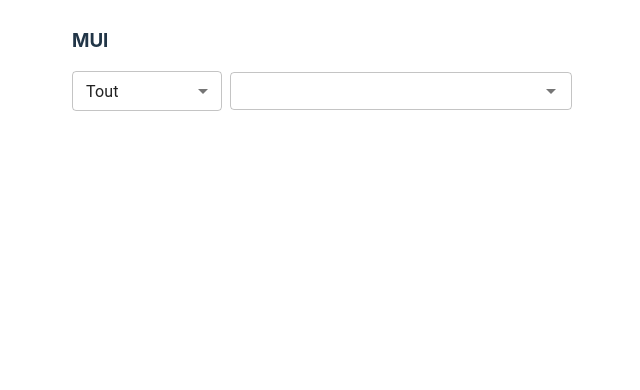
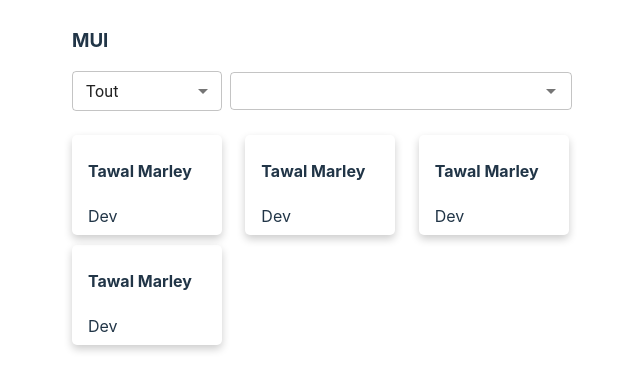
Before and after one commit to TawalMc/SearchbarWithSelectAndFilter, a React (Vite) app: page / in a window 1280 px wide. Shown: the top 390 px of the page, without its empty margins (318-958 px from the left). Built offline with nearby package versions, Linux system fonts and the light colour scheme.

Commit message:
feat: add cards to view to display selected items

```diff
--- /dev/null
+++ b/src/component/Card/Card.module.css
@@ -0,0 +1,19 @@
+.card {
+  box-shadow: 0 4px 8px 0 rgba(0,0,0,0.2);
+  transition: 0.3s;
+  width: 150px;
+  height: 100px;
+  border-radius: 5px;
+}
+
+.card:hover {
+  box-shadow: 0 8px 16px 0 rgba(0,0,0,0.2);
+}
+
+img {
+  border-radius: 5px 5px 0 0;
+}
+
+.container {
+  padding: 2px 16px;
+}
--- /dev/null
+++ b/src/component/Card/Card.tsx
@@ -0,0 +1,25 @@
+import { DummyDataType } from '../../dummy';
+import style from './Card.module.css';
+
+export type CardProps = {
+  firstName: string;
+  lastName?: string | null;
+  title: string;
+};
+
+const Card = ({ firstName, lastName, title }: CardProps) => {
+  return (
+    <div className={style.card}>
+      <div className={style.container}>
+        <h4>
+          <b>
+            {firstName} {lastName}
+          </b>
+        </h4>
+        <p>{title}</p>
+      </div>
+    </div>
+  );
+};
+
+export default Card;
--- /dev/null
+++ b/src/component/Card/Cards.module.css
@@ -0,0 +1,7 @@
+.gridContainer {
+  display: grid;
+  grid-template-columns: auto auto auto;
+  grid-template-rows: 80px auto 80px;
+  column-gap: 20px;
+  row-gap: 30px;
+}
--- /dev/null
+++ b/src/component/Card/Cards.tsx
@@ -0,0 +1,19 @@
+import style from './Cards.module.css';
+import { CardProps } from './Card/Card';
+import Card from './Card';
+
+export type CardsProps = {
+  items: CardProps[];
+};
+
+const Cards = ({ items }: CardsProps) => {
+  return (
+    <div className={style.gridContainer}>
+      {items.map((item, index) => (
+        <Card key={index} {...item} />
+      ))}
+    </div>
+  );
+};
+
+export default Cards;
--- a/src/component/Cards/Card.tsx
+++ /dev/null
@@ -1 +0,0 @@
-const Car
--- a/src/views/MUI.tsx
+++ b/src/views/MUI.tsx
@@ -1,18 +1,32 @@
-import {DummyData, DummyDataType} from "../dummy";
-import {red} from "@mui/material/colors";
-import SearchbarWithSelectAndFilter from "../component/SearchbarWithSelectAndFilter/SearchbarWithSelectAndFilter";
+import { DummyData, DummyDataType } from '../dummy';
+import { red } from '@mui/material/colors';
+import SearchbarWithSelectAndFilter from '../component/SearchbarWithSelectAndFilter/SearchbarWithSelectAndFilter';
+import Cards from '../component/Card/Cards';
 
 const MUI = () => {
-    return (
+  return (
+    <div>
+      <SearchbarWithSelectAndFilter
+        searchData={DummyData}
+        groupBy={(value: DummyDataType) => value.teams.title}
+        toDisplay={(value) => `${value.firstName} ${value.lastName}`}
+        autoCompleteProps={{
+          options: DummyData,
+          renderInput: () => <></>,
+        }}
+      />
+      <br />
 
-        <SearchbarWithSelectAndFilter searchData={DummyData}
-                                 groupBy={(value: DummyDataType) => value.teams.title}
-                                 toDisplay={(value) => `${value.firstName} ${value.lastName}`}
-                                 autoCompleteProps={{
-                                     options: DummyData,
-                                     renderInput: () => <></>,
-                                 }}/>
-    )
-}
+      <Cards
+        items={[
+          { firstName: 'Tawal', lastName: 'Marley', title: 'Dev' },
+          { firstName: 'Tawal', lastName: 'Marley', title: 'Dev' },
+          { firstName: 'Tawal', lastName: 'Marley', title: 'Dev' },
+          { firstName: 'Tawal', lastName: 'Marley', title: 'Dev' },
+        ]}
+      />
+    </div>
+  );
+};
 
-export default MUI
+export default MUI;
```
